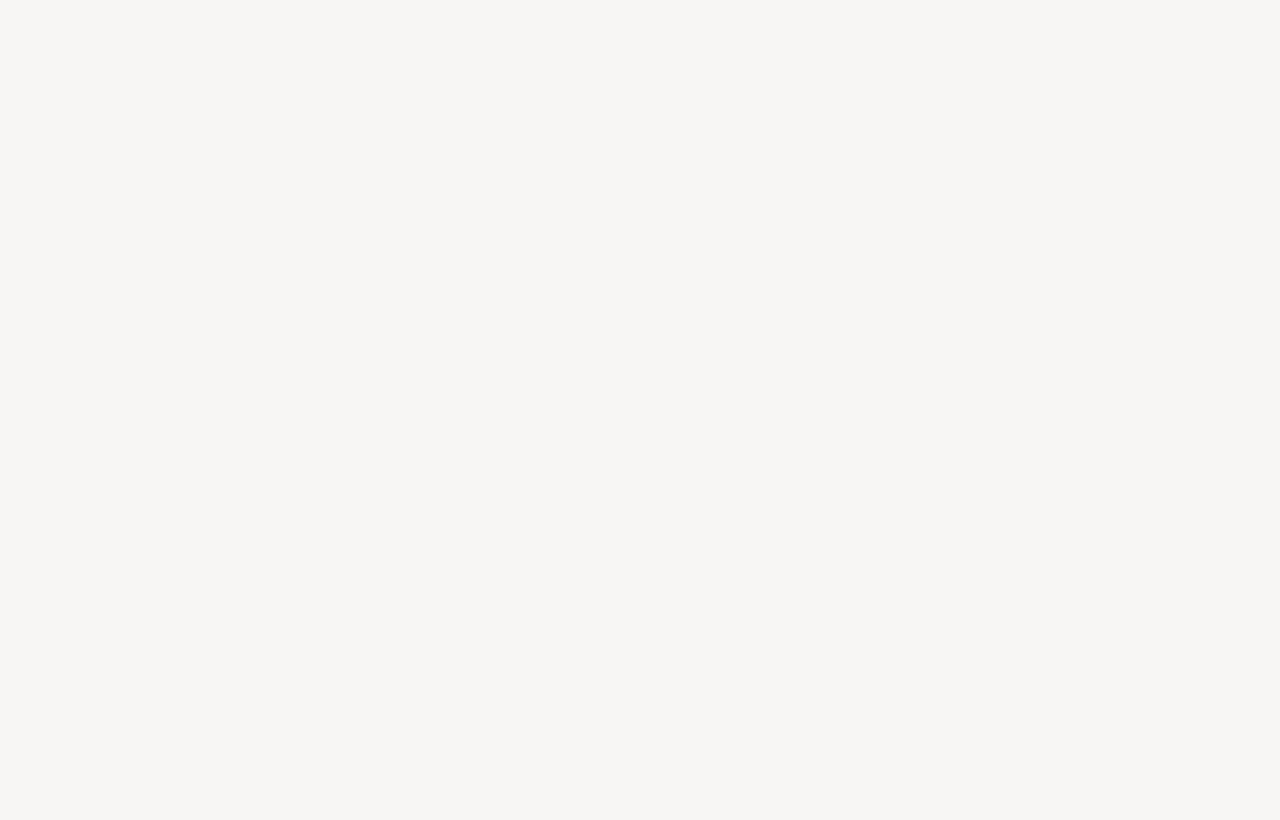
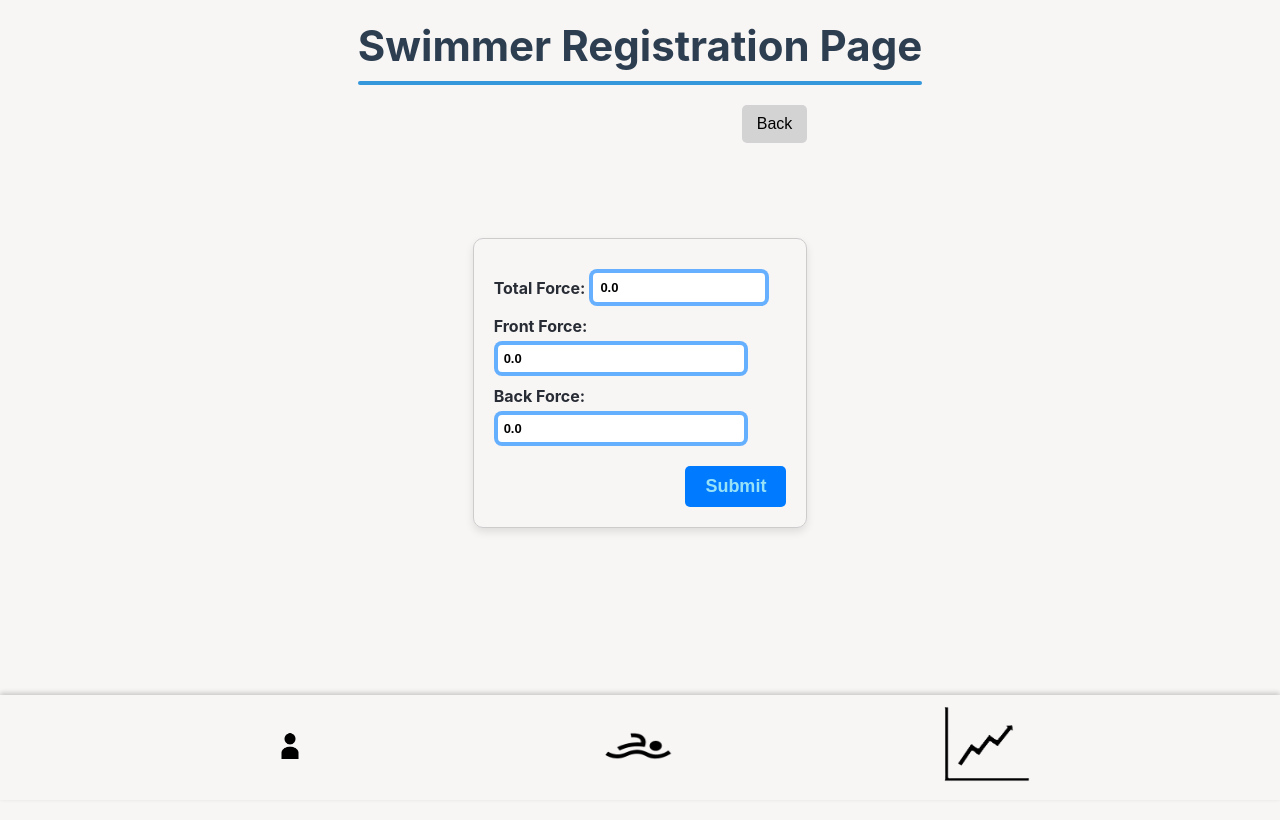
Before and after one commit to meghanag12/WahooSplashTrack, a React (Create React App) app in the folder wst-application/: page /#/manual-entry/1 in a window 1280 px wide. Before the commit this address had no page. Built offline with nearby package versions, Linux system fonts and the light colour scheme.

Commit message:
manual entry feature

```diff
--- a/wst-application/src/App.js
+++ b/wst-application/src/App.js
@@ -9,6 +9,7 @@ import { UpdateSwimmer } from './pages/UpdateSwimmer';
 import { UpdateIndividualSwimmer} from './pages/UpdateIndividualSwimmer';
 import { Layout } from './Layout';
 import { LoginPage } from './pages/LoginPage';
+import { ManualEntry } from './pages/ManualEntry';
 import {Navbar} from './components/Navbar'
 
 function App() {
@@ -24,6 +25,7 @@ function App() {
           <Route path="/progresstracker" element={<ProgressTracker />} />
           <Route path="/swimmer/:name" element={<SwimmerProgressPage />} />
           <Route path="/start-graph/:name" element={<StartGraph />} />
+          <Route path="/manual-entry/:name" element={<ManualEntry />} />
 
         </Route>
       </Routes>
--- /dev/null
+++ b/wst-application/src/pages/ManualEntry.js
@@ -0,0 +1,144 @@
+import { useEffect, useState } from 'react';
+import axios from 'axios';
+import { useParams, useNavigate } from 'react-router-dom';
+import '../stylesheets/main_style.css';
+import { Link } from 'react-router-dom';
+
+
+
+const initialValues = {
+    back_force: "0.0",
+    front_force: "0.0",
+    total_force: "0.0"
+};
+
+export function ManualEntry() {
+    const [values, setValues] = useState(initialValues);
+    const [total_force, set_total_force] = useState('0.0');
+    const [front_force, set_front_force] = useState('0.0');
+    const [back_force, set_back_force] = useState('0.0');
+    const { name } = useParams();
+    const [swimmer_name, set_swimmer_name] = useState('');
+    const [start_id, set_start_id] = useState('');
+    const [date, set_date] = useState('');
+    const [showBanner, setShowBanner] = useState(false);
+    const [bannerMessage, setBannerMessage] = useState("");
+    const [bannerType, setBannerType] = useState("");
+    const navigate = useNavigate();
+
+    const endpoint_swimmer = 'http://34.207.224.1:8000/api/swimmer/';
+    const endpoint_start = 'http://34.207.224.1:8000/api/start/';
+
+
+    const postDataStart = async () => {
+        set_swimmer_name(name);
+        const body = { swimmer_name, start_id, date, total_force, front_force, back_force };
+        try {
+          const response = await axios.post(endpoint_start, body);
+          console.log(response);
+        } catch (error) {
+          console.error('Error posting start data:', error);
+        }
+    };
+
+    const resetValues = () => {
+
+    };
+
+    const handleSendStartData = async () => {
+        setBannerMessage('Data successfully submitted!');
+        setShowBanner(true);
+        setTimeout(() => setShowBanner(false), 3000);
+        await postDataStart();
+        resetValues();
+    };
+
+
+    const handleInputChange = (e) => {
+        const { name, value } = e.target;
+        setValues({
+            ...values,
+            [name]: value,
+        });
+    };
+
+    const handleSendData = async (e) => {
+        e.preventDefault();
+
+        const newData = await postDataStart();
+        setBannerMessage(`Start for "${swimmer_name}" has been added successfully`);
+        setBannerType("success");
+        setShowBanner(true);
+
+        setValues(initialValues);
+        setTimeout(() => setShowBanner(false), 3000);
+    };
+
+    return (
+        <>
+           <h1>Swimmer Registration Page</h1>
+
+{showBanner && (
+    <div className={`banner ${bannerType}`}>
+        {bannerMessage}
+    </div>
+)}
+<div className="Register_Page_Total">
+    <div className="button-group">
+        <button  onClick={() => navigate(-1)}>Back</button>
+    </div>
+<div className="form_container">
+    <form onSubmit={handleSendData}>
+        <div className="form-group">
+            <label>Total Force:
+                <div className="swimmer-name-reg">
+                    <input
+                        className="input"
+                        value={values.total_force}
+                        onChange={handleInputChange}
+                        name="total_force"
+                        label="total_force"
+                        placeholder = "0.0"
+                        required
+                    />
+                </div>
+            </label>
+        </div>
+
+        <div className="form-group">
+            <label>Front Force:</label>
+            <div className="year-input">
+                <input
+                    type="text"
+                    name="front_force"
+                    value={values.front_force}
+                    onChange={handleInputChange}
+                    placeholder = "0.0"
+                    required
+                />
+            </div>
+        </div>
+
+        <div className="form-group">
+            <label>Back Force:</label>
+            <div className="year-input">
+                <input
+                    type="text"
+                    name="back_force"
+                    value={values.back_force}
+                    onChange={handleInputChange}
+                    placeholder = "0.0"
+                    required
+                />
+            </div>
+        </div>
+
+        <button type="submit" onClick={handleSendStartData}>Submit</button>
+    </form>
+
+
+    </div>
+</div>
+     </>
+    );
+}
--- a/wst-application/src/pages/SwimmerProgressPage.js
+++ b/wst-application/src/pages/SwimmerProgressPage.js
@@ -67,6 +67,7 @@ export function SwimmerProgressPage() {
     <div className="swimmer-progress">
       <h1>{name}'s Progress</h1>
       <div className="button-group">
+        <button onClick={() => navigate(`/manual-entry/${name}`)}>Manual Entry</button>
         <button  onClick={() => navigate(`/start-graph/${name}`)}>Go to Graph</button>
         <button onClick = {() => exportToExcel(starts, `${name}_start_data`)}>Export to Excel</button>
         <button  onClick={() => navigate(-1)}>Back</button>
```
